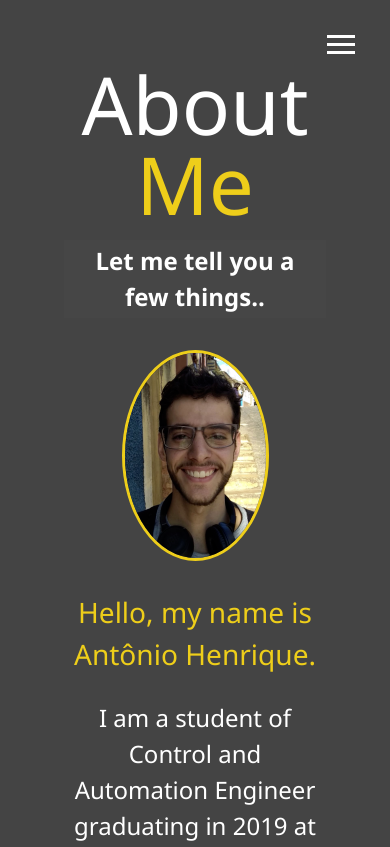
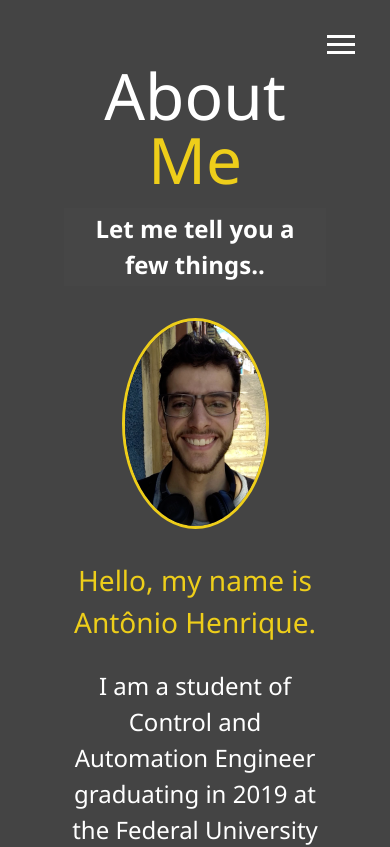
Before and after one commit to AntonioHenriqueAC/portfolio, a website: page dist/about.html in a window 390 px wide. Shown: the top 847 px of the page. Drawn offline with Linux system fonts and the light colour scheme.

Commit message:
deploy sem project

```diff
--- a/package.json
+++ b/package.json
@@ -1,7 +1,7 @@
 {
   "name": "portfolio",
   "version": "1.0.0",
-  "description": "responsive portfolio website",
+  "description": "Antônio Henrique portfolio Website",
   "main": "index.js",
   "homepage": "https://antoniohenriqueac.github.io",
   "dependencies": {
--- a/scss/_mobile.scss
+++ b/scss/_mobile.scss
@@ -76,7 +76,7 @@
   }
 
   h1.lg-heading {
-    font-size: 5rem;
+    font-size: 4rem;
   }
   .boxes div {
     font-size: 1rem;
```
Also changed, not shown: dist/about.html, dist/css/main.css, 1 other file.
